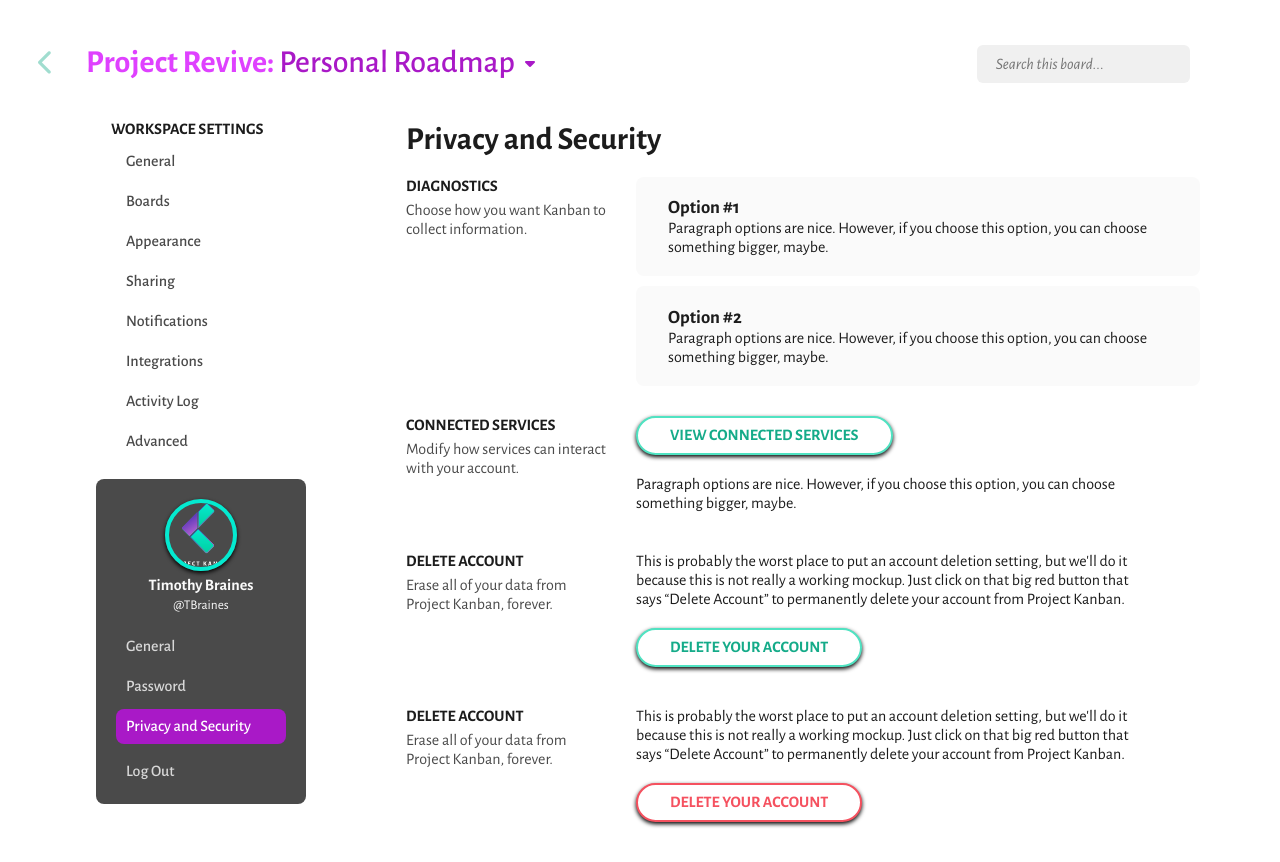
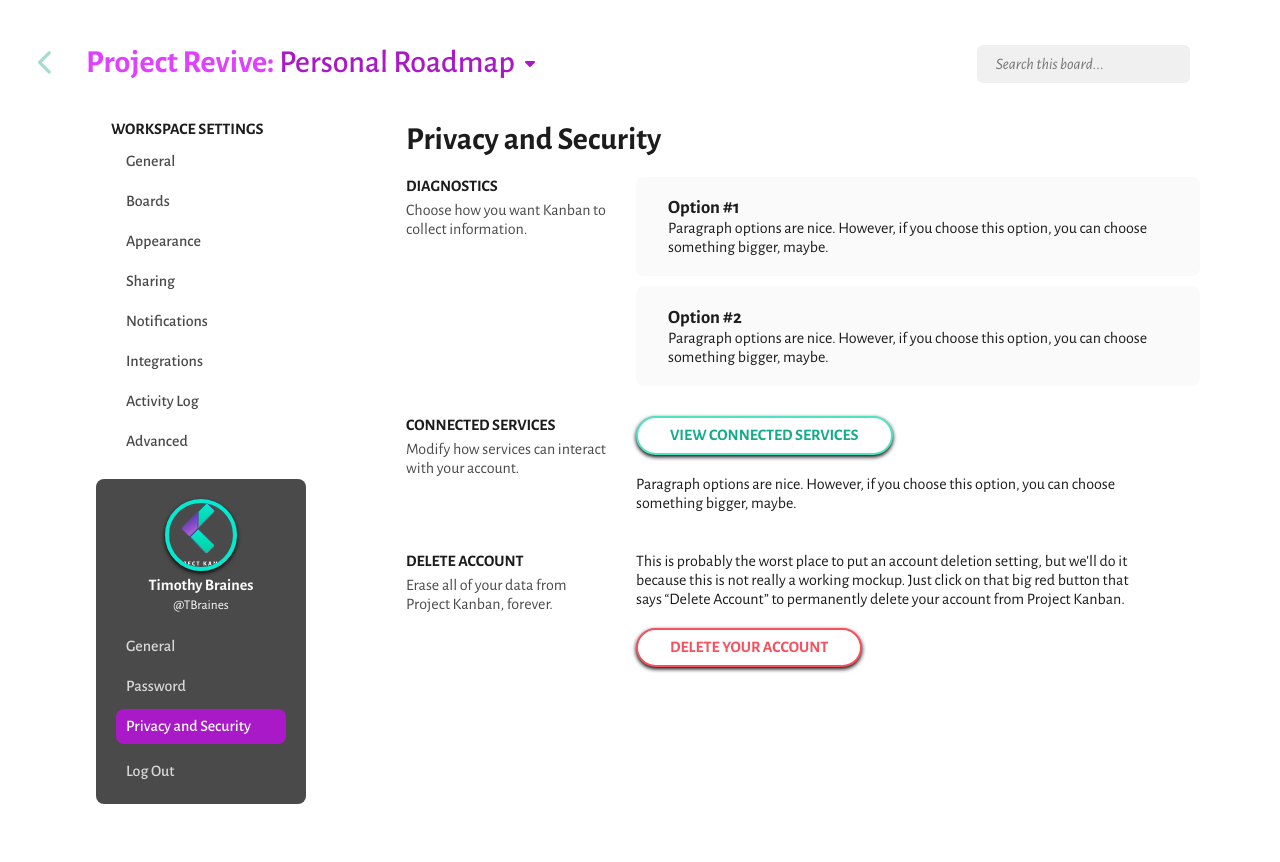
Before and after one commit to encadyma/enca-kanban, an Angular app: page /settings in a window 1280 px wide. After the commit the page ends 824 px from the top, so only its background shows below. Built offline with nearby package versions, Linux system fonts and the light colour scheme.

Commit message:
Implemented cssClasses property to button options

```diff
--- a/src/app/settings/setting-option-button.component.ts
+++ b/src/app/settings/setting-option-button.component.ts
@@ -4,7 +4,7 @@ import { Component, Input } from '@angular/core';
   selector: 'setting-option-button',
   template: `
   <div *ngFor="let opt of options">
-    <button style="margin-bottom: 20px;">{{opt.title}}</button>
+    <button style="margin-bottom: 20px;" [(ngClass)]="opt.options.cssClasses">{{opt.title}}</button>
     <p *ngIf="opt.description" style="max-width: 500px;">{{opt.description}}</p>
     <br *ngIf="opt.description">
   </div>`,
--- a/src/app/settings/settings-view.component.html
+++ b/src/app/settings/settings-view.component.html
@@ -8,15 +8,4 @@
     </div>
     <setting-form [form]="form"></setting-form>
   </div>
-  <div class="setting-section">
-    <div class="setting-headline">
-      <b>DELETE ACCOUNT</b>
-      <p>Erase all of your data from Project Kanban, forever.</p>
-    </div>
-    <div class="setting-form">
-      <p>This is probably the worst place to put an account deletion setting, but we'll do it because this is not really a working mockup. Just click on that big red button that says “Delete Account” to permanently delete your account from Project Kanban.</p>
-      <br>
-      <button class="red">DELETE YOUR ACCOUNT</button>
-    </div>
-  </div>
 </section>
--- a/src/app/settings/settings.component.ts
+++ b/src/app/settings/settings.component.ts
@@ -26,7 +26,7 @@ export class SettingsComponent {
             type: "Button",
             description: "This settings page has not been fully implemented yet. Please check back soon to see when you can change your settings.",
             options: [
-              {id: 1, title: "DULL BUTTON", description: "", options: {}},
+              {id: 1, title: "DULL BUTTON", description: "", options: { cssClasses: [''] }},
             ]
           }
         ]},
@@ -37,7 +37,7 @@ export class SettingsComponent {
             type: "Button",
             description: "This settings page has not been fully implemented yet. Please check back soon to see when you can change your settings.",
             options: [
-              {id: 1, title: "DULL BUTTON", description: "", options: {}},
+              {id: 1, title: "DULL BUTTON", description: "", options: { cssClasses: [''] }},
             ]
           }
         ]},
@@ -48,7 +48,7 @@ export class SettingsComponent {
             type: "Button",
             description: "This settings page has not been fully implemented yet. Please check back soon to see when you can change your settings.",
             options: [
-              {id: 1, title: "DULL BUTTON", description: "", options: {}},
+              {id: 1, title: "DULL BUTTON", description: "", options: { cssClasses: [''] }},
             ]
           }
         ]},
@@ -59,7 +59,7 @@ export class SettingsComponent {
             type: "Button",
             description: "This settings page has not been fully implemented yet. Please check back soon to see when you can change your settings.",
             options: [
-              {id: 1, title: "DULL BUTTON", description: "", options: {}},
+              {id: 1, title: "DULL BUTTON", description: "", options: { cssClasses: [''] }},
             ]
           }
         ]},
@@ -70,7 +70,7 @@ export class SettingsComponent {
             type: "Button",
             description: "This settings page has not been fully implemented yet. Please check back soon to see when you can change your settings.",
             options: [
-              {id: 1, title: "DULL BUTTON", description: "", options: {}},
+              {id: 1, title: "DULL BUTTON", description: "", options: { cssClasses: [''] }},
             ]
           }
         ]},
@@ -81,7 +81,7 @@ export class SettingsComponent {
             type: "Button",
             description: "This settings page has not been fully implemented yet. Please check back soon to see when you can change your settings.",
             options: [
-              {id: 1, title: "DULL BUTTON", description: "", options: {}},
+              {id: 1, title: "DULL BUTTON", description: "", options: { cssClasses: [''] }},
             ]
           }
         ]},
@@ -92,7 +92,7 @@ export class SettingsComponent {
             type: "Button",
             description: "This settings page has not been fully implemented yet. Please check back soon to see when you can change your settings.",
             options: [
-              {id: 1, title: "DULL BUTTON", description: "", options: {}},
+              {id: 1, title: "DULL BUTTON", description: "", options: { cssClasses: [''] }},
             ]
           }
         ]},
@@ -103,7 +103,7 @@ export class SettingsComponent {
             type: "Button",
             description: "This settings page has not been fully implemented yet. Please check back soon to see when you can change your settings.",
             options: [
-              {id: 1, title: "DULL BUTTON", description: "", options: {}},
+              {id: 1, title: "DULL BUTTON", description: "", options: { cssClasses: [''] }},
             ]
           }
         ]}
@@ -119,7 +119,7 @@ export class SettingsComponent {
             type: "Button",
             description: "This settings page has not been fully implemented yet. Please check back soon to see when you can change your settings.",
             options: [
-              {id: 1, title: "DULL BUTTON", description: "", options: {}},
+              {id: 1, title: "DULL BUTTON", description: "", options: { cssClasses: [''] }},
             ]
           }
         ]},
@@ -134,7 +134,7 @@ export class SettingsComponent {
               type: "Button",
               description: "This settings page has not been fully implemented yet. Please check back soon to see when you can change your settings.",
               options: [
-                {id: 1, title: "DULL BUTTON", description: "", options: {}},
+                {id: 1, title: "DULL BUTTON", description: "", options: { cssClasses: [''] }},
               ]
             }
           ]
@@ -150,8 +150,8 @@ export class SettingsComponent {
               type: "Picker",
               description: "",
               options: [
-                {id: 1, title: "Option #1", description: "Paragraph options are nice. However, if you choose this option, you can choose something bigger, maybe.", options: {}},
-                {id: 2, title: "Option #2", description: "Paragraph options are nice. However, if you choose this option, you can choose something bigger, maybe.", options: {}}
+                {id: 1, title: "Option #1", description: "Paragraph options are nice. However, if you choose this option, you can choose something bigger, maybe.", options: { cssClasses: [''] }},
+                {id: 2, title: "Option #2", description: "Paragraph options are nice. However, if you choose this option, you can choose something bigger, maybe.", options: { cssClasses: [''] }}
               ]
             },
             {
@@ -160,7 +160,7 @@ export class SettingsComponent {
               type: "Button",
               description: "",
               options: [
-                {id: 1, title: "VIEW CONNECTED SERVICES", description: "Paragraph options are nice. However, if you choose this option, you can choose something bigger, maybe.", options: {}}
+                {id: 1, title: "VIEW CONNECTED SERVICES", description: "Paragraph options are nice. However, if you choose this option, you can choose something bigger, maybe.", options: { cssClasses: [''] }}
               ]
             },
             {
@@ -169,7 +169,7 @@ export class SettingsComponent {
               type: "Button",
               description: "This is probably the worst place to put an account deletion setting, but we'll do it because this is not really a working mockup. Just click on that big red button that says “Delete Account” to permanently delete your account from Project Kanban.",
               options: [
-                {id: 1, title: "DELETE YOUR ACCOUNT", description: "", options: {} /*{routeTo: ["/launch"], classes: ["red"]}*/}
+                {id: 1, title: "DELETE YOUR ACCOUNT", description: "", options: { cssClasses: ['red'] } /*{routeTo: ["/launch"], classes: ["red"]}*/}
               ]
             }
           ]
```
